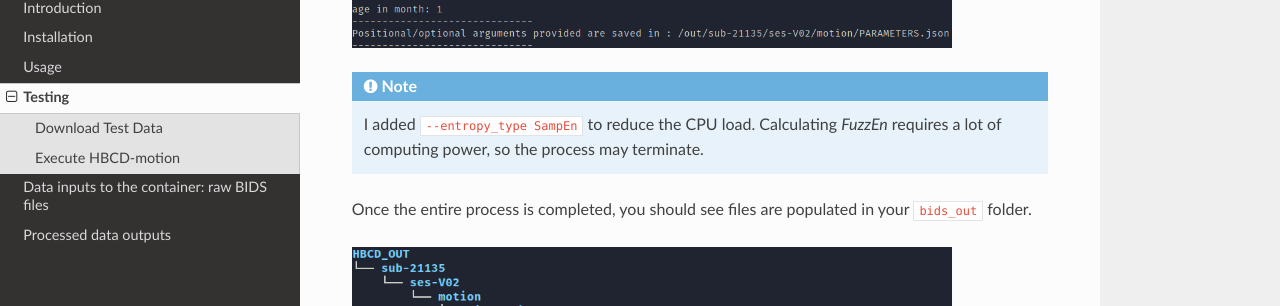
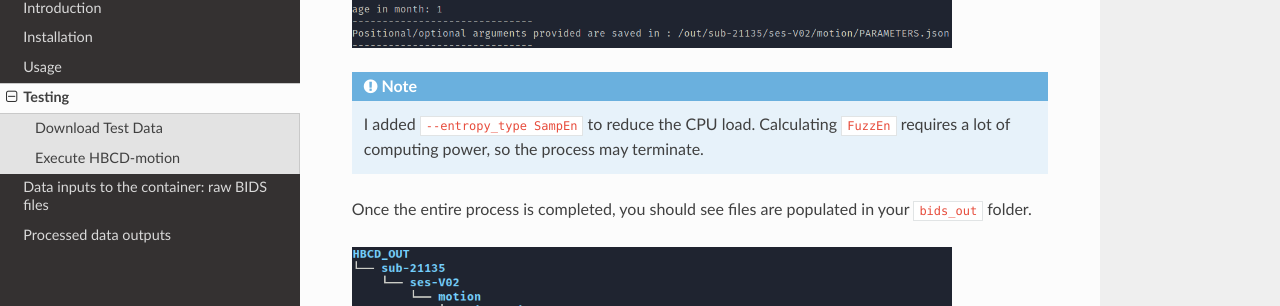
Before and after one commit to ohspc89/hbcd_motion_postproc, a Sphinx documentation site: the page built from docs/source/testing.rst, in a window 1280 px wide and 900 px high, scrolled down 1637 px. Shown: the part 144-450 px from the top of the window. Built offline with Sphinx 7.4.7 and the Read the Docs theme 3.1.0, drawn with Linux system fonts in a browser that asks for light colours.

```diff
--- a/docs/source/testing.rst
+++ b/docs/source/testing.rst
@@ -35,7 +35,7 @@ If the processing pipeline works properly, you should see a screen like below:
 
 .. note::
 
-   I added ``--entropy_type SampEn`` to reduce the CPU load. Calculating `FuzzEn` requires a lot of computing power, so the process may terminate.
+   I added ``--entropy_type SampEn`` to reduce the CPU load. Calculating ``FuzzEn`` requires a lot of computing power, so the process may terminate.
 
 Once the entire process is completed, you should see files are populated in your ``bids_out`` folder.
 
```
